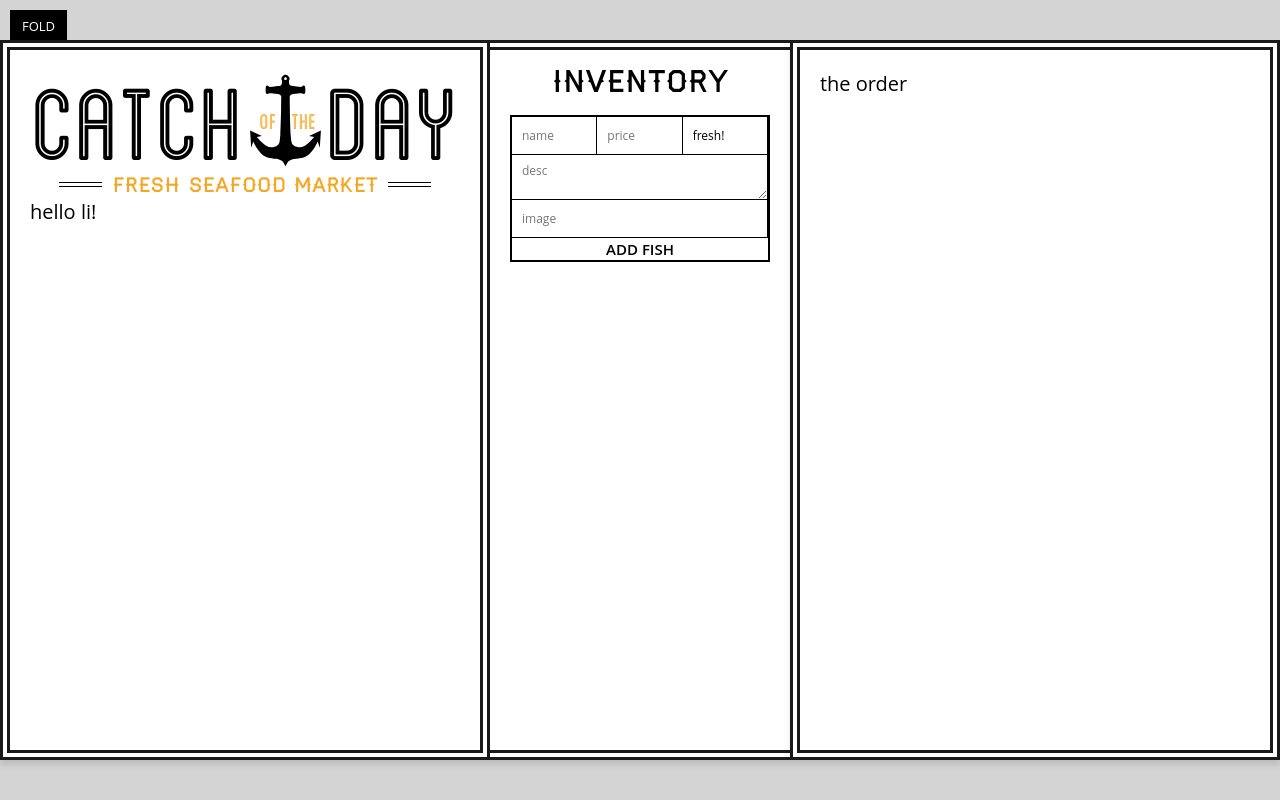
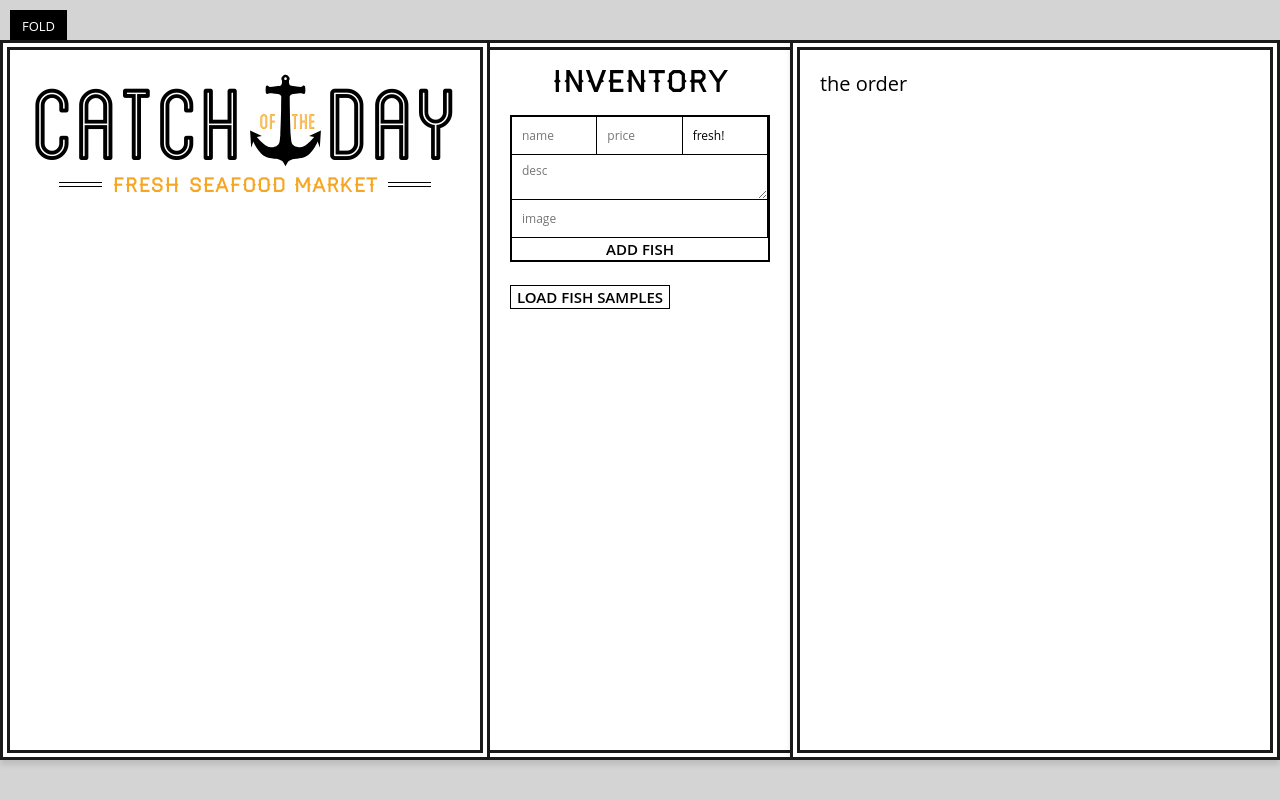
Before and after one commit to stephanos7/react-practice, a React (Create React App) app: page / in a window 1280 px wide. Both pictures are taken after a click on the button "VISIT STORE". Built offline with nearby package versions, Linux system fonts and the light colour scheme.

Commit message:
load sample fish data

```diff
--- a/src/components/App.js
+++ b/src/components/App.js
@@ -4,6 +4,8 @@ import Header from "./Header";
 import Inventory from "./Inventory";
 import Orders from "./Orders";
 import Fish from "./Fish";
+
+import sampleFishes from "../sample-fishes";
 
 class App extends React.Component{
   state = {
@@ -19,16 +21,22 @@ class App extends React.Component{
     this.setState({ fishes });
   }
 
+  loadSampleFishes = () => {
+    this.setState({ fishes: sampleFishes});
+  }
+
   render(){
     return(
       <div className="catch-of-the-day">
         <div className="menu">
           <Header tagline="Fresh Seafood Market" />
           <ul className="fishes">
-            <Fish />
+            {Object.keys(this.state.fishes).map( element => {
+            <p>{element}</p>
+            } )}
           </ul>
         </div>
-        <Inventory addFish={this.addFish}/>
+        <Inventory addFish={this.addFish} loadSampleFishes={this.loadSampleFishes}/>
         <Orders />
       </div>
     )
--- a/src/components/Inventory.js
+++ b/src/components/Inventory.js
@@ -7,6 +7,7 @@ class Inventory extends React.Component{
       <div className="inventory">
         <h2>Inventory</h2>
         <AddFishForm addFish={this.props.addFish} />
+        <button type="submit" onClick={this.props.loadSampleFishes}>LOAD FISH SAMPLES</button>
       </div>
     )
   }
```
